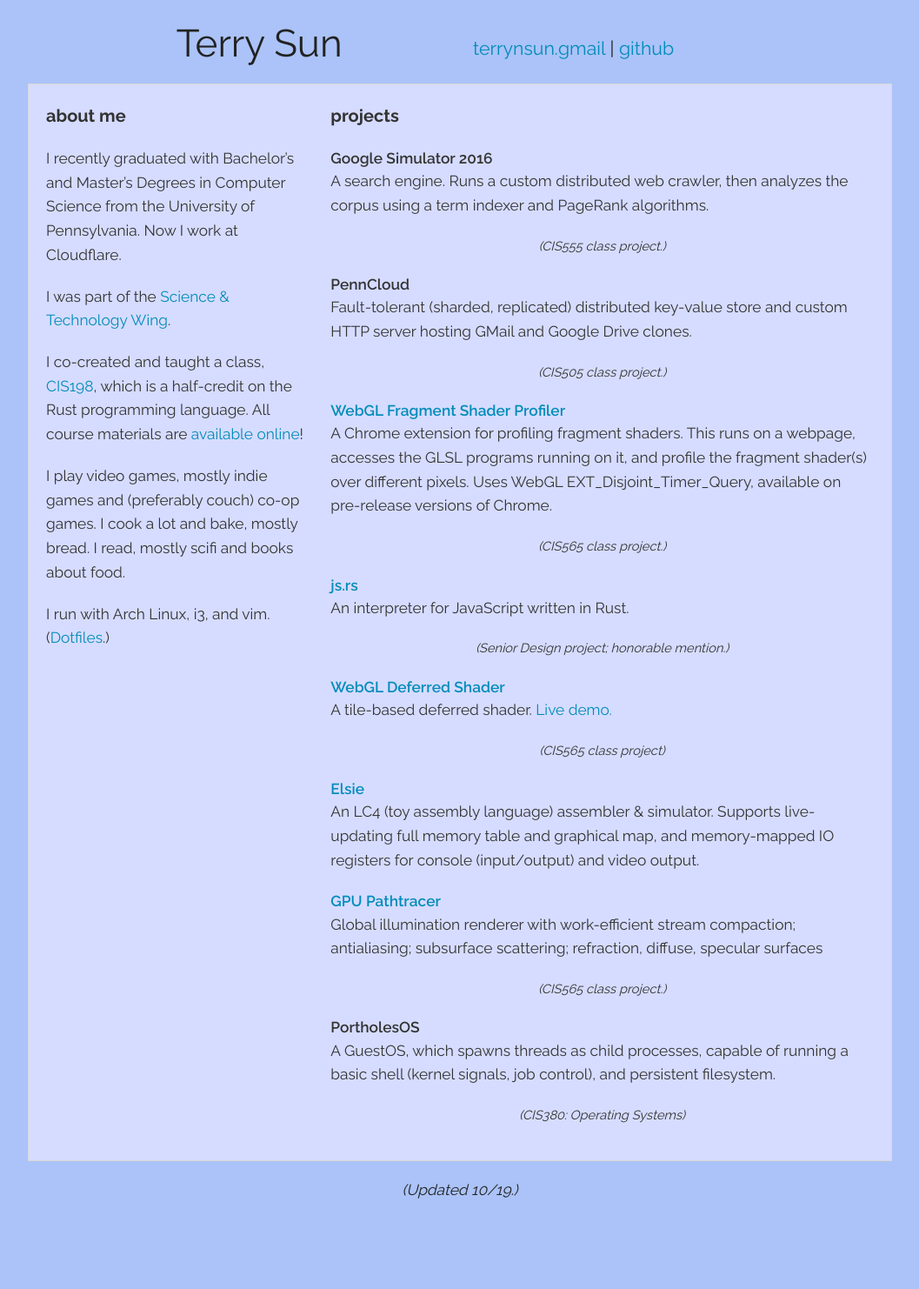
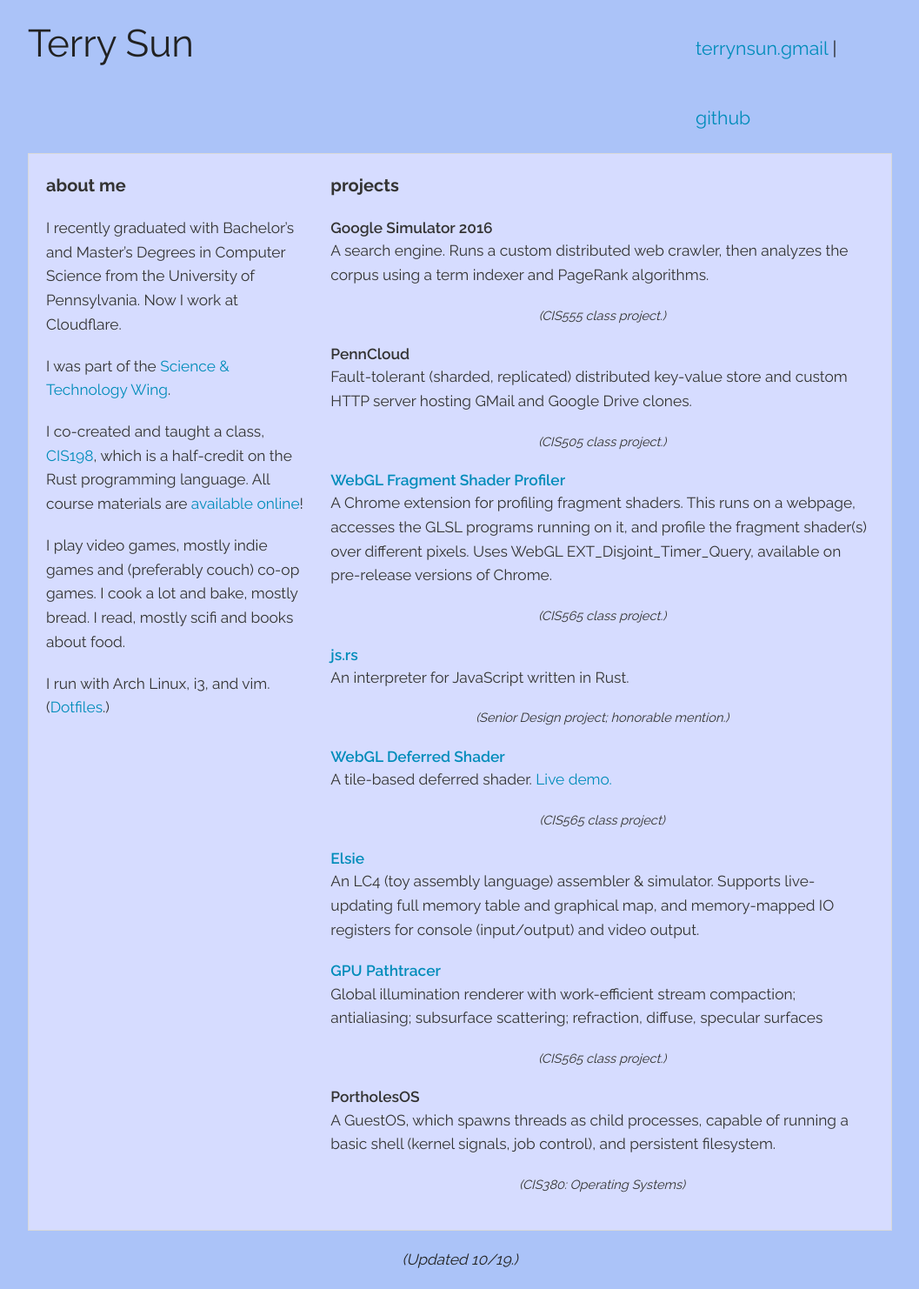
Before and after one commit to terrynsun/terrynsun.github.io, a Jekyll site: the page built from index.md, in a window 1280 px wide. Shown: the whole page at 87% size, without its empty margins (111-1168 px from the left). Built offline with Jekyll 4.4.1, drawn with Linux system fonts in a browser that asks for light colours; before the commit the page ends 1402 px from its top, so only the background shows below that.

Commit message:
Format update

```diff
--- a/_includes/header.html
+++ b/_includes/header.html
@@ -1,9 +1,9 @@
 <header class="site-header">
   <div class="row">
-    <div class="small-offset-2 large-4 columns" id="name">
+    <div class="small large-4 columns" id="name">
       <h1>Terry Sun</h1>
     </div>
-    <div class="large-6 columns" id="tags">
+    <div class="large-3 columns" id="tags">
         <a href="javascript:location='mailto:\u0074\u0065\u0072\u0072\u0079\u006e\u0073\u0075\u006e\u0040\u0067\u006d\u0061\u0069\u006c\u002e\u0063\u006f\u006d';void 0">terrynsun.gmail</a> |
         <a href="https://github.com/terrynsun">github</a>
     </div>
```
